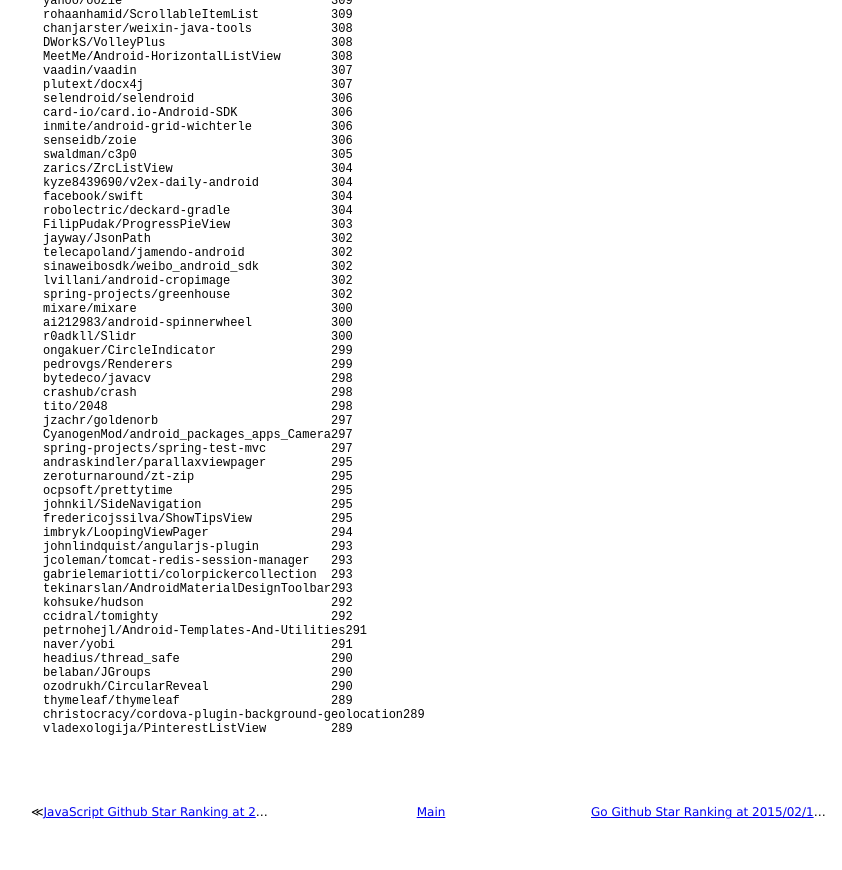
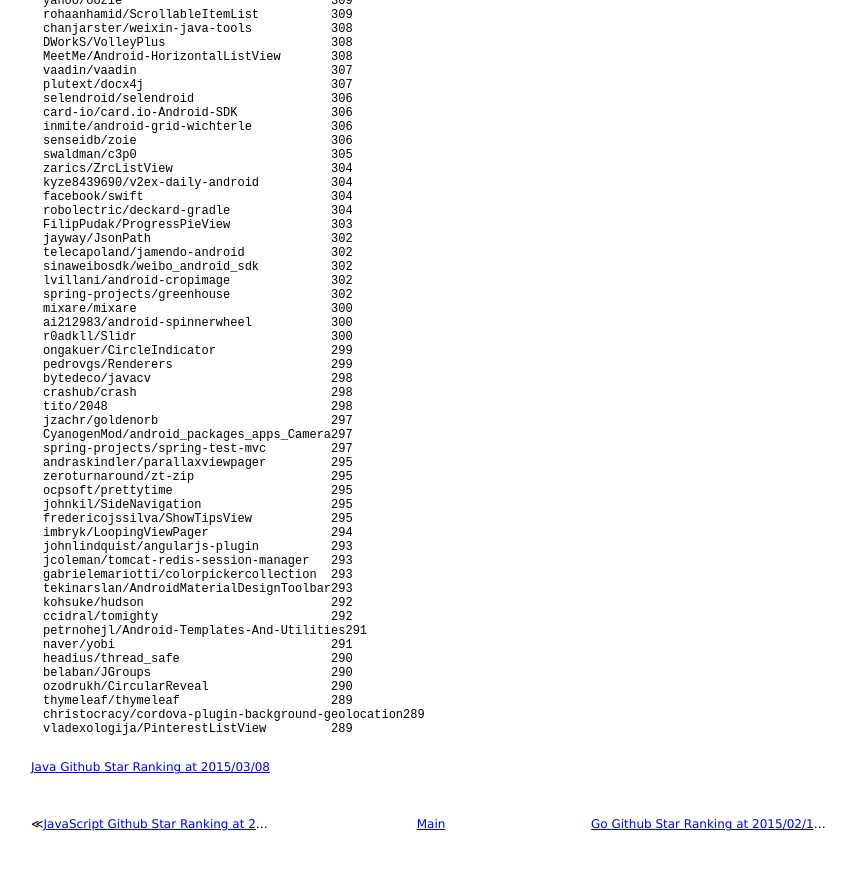
Before and after one commit to 38elements/38elements.github.com, a Jekyll site: the page built from _posts/2015-02-11-java-repository-github-star-ranking.md, in a window 1280 px wide and 900 px high, scrolled down 13334 px. Shown: the top 870 px of the window, without its empty margins (209-1051 px from the left). Built offline with Jekyll 4.4.1, drawn with Linux system fonts in a browser that asks for light colours; Markdown is read by kramdown in place of the engine named in the settings.

Commit message:
Update 2015-02-11-java-repository-github-star-ranking.md

```diff
--- a/_posts/2015-02-11-java-repository-github-star-ranking.md
+++ b/_posts/2015-02-11-java-repository-github-star-ranking.md
@@ -1003,5 +1003,5 @@ ozodrukh/CircularReveal                 290
 thymeleaf/thymeleaf                     289
 christocracy/cordova-plugin-background-geolocation289
 vladexologija/PinterestListView         289
-
 </pre>
+[Java Github Star Ranking at 2015/03/08](/2015/03/08/java-repository-github-star-ranking.html)
```
